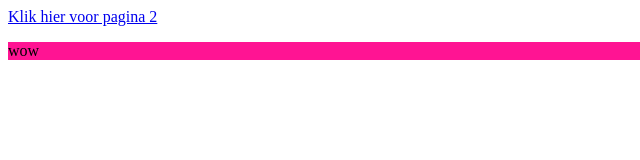
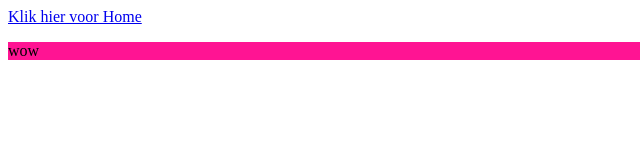
Before and after one commit to Shelaiga/shelaiga.github.io, a plain HTML site: page pagina2.html in a window 1280 px wide. Shown: the full height of the page, 0-640 px from the left. Drawn offline with Linux system fonts and the light colour scheme.

Commit message:
verbeterdd

```diff
--- a/pagina2.html
+++ b/pagina2.html
@@ -2,7 +2,7 @@
 <html>
    <head>
     <body>
-        <a href="pagina2.html">Klik hier voor pagina 2</a>
+        <a href="index.html">Klik hier voor Home</a>
         <p style="background-color: deeppink;">wow</p>
     </body>
    </head>
```
